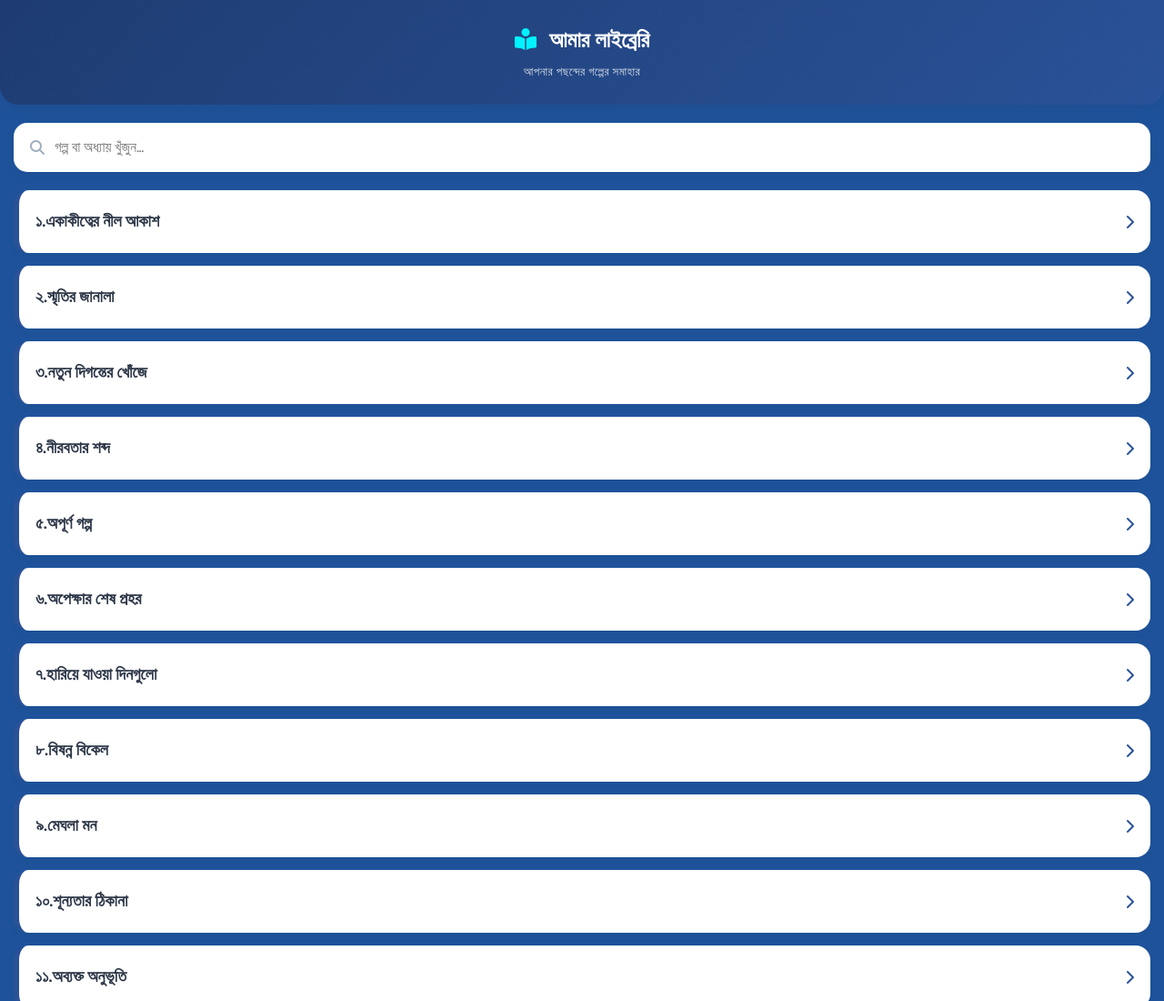
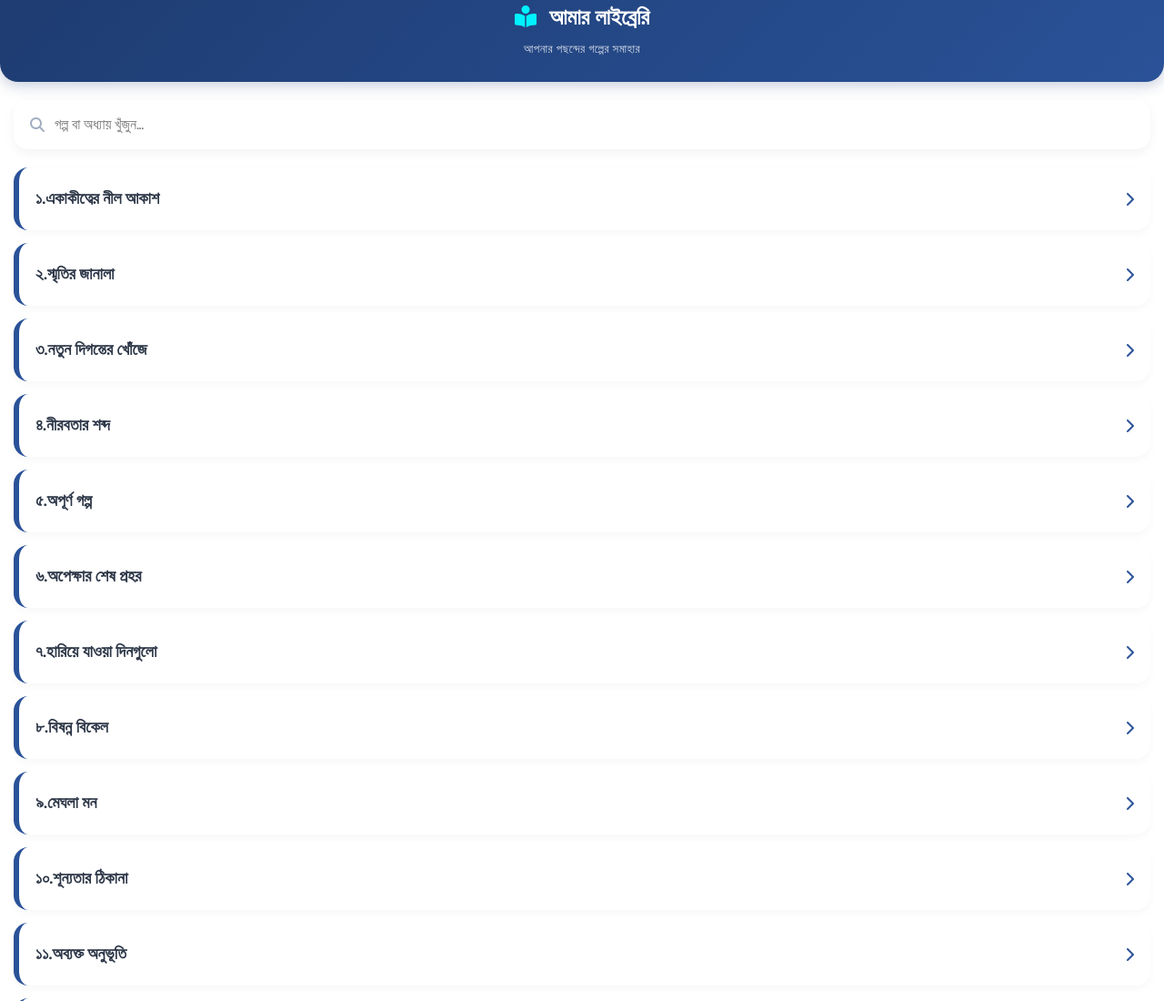
Before and after one commit to mdhossainprodan123-musafir/Book, a plain HTML site: page index.html in a window 1280 px wide. Shown: the top 1100 px of the page at 91% size. Drawn offline with Linux system fonts and the light colour scheme; some packages are replaced by stand-ins of ours; a script that the page names is missing.

Commit message:
Update body background color and header styles
Changed background color from #1E539B to #ffffff and adjusted header styles.

```diff
--- a/index.html
+++ b/index.html
@@ -15,11 +15,13 @@
 
     <link rel="stylesheet" href="style.css">
 </head>
-<body style="margin: 0 !important; padding: 0 !important; background-color: #1E539B;">
+ <body style="margin: 0 !important; padding: 0 !important; background-color: #ffffff;">
 
 
 
-    <div class="app-header">
+
+    <div class="app-header" style="margin-top: 0 !important; padding-top: 0 !important;">
+
         <div class="header-content">
             <h2><i class="fa-solid fa-book-open-reader"></i> আমার লাইব্রেরি</h2>
             <p>আপনার পছন্দের গল্পের সমাহার</p>
```
